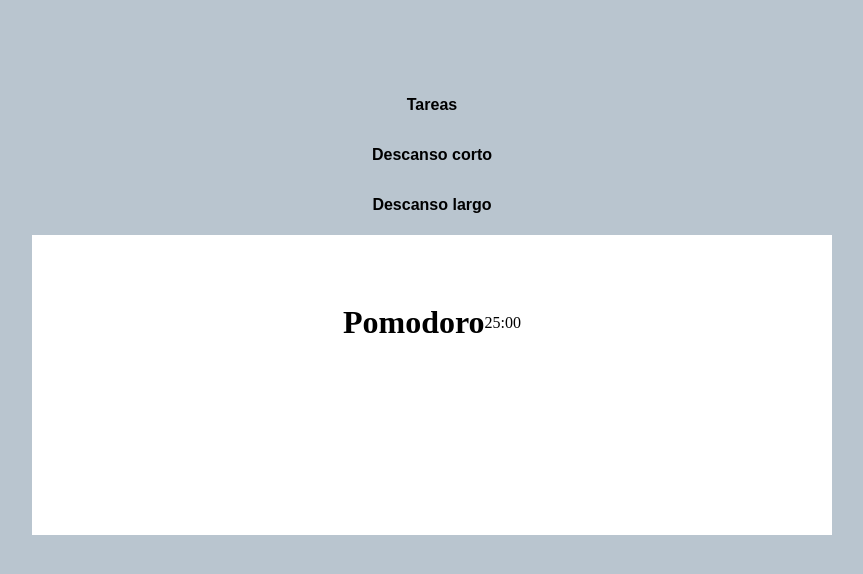
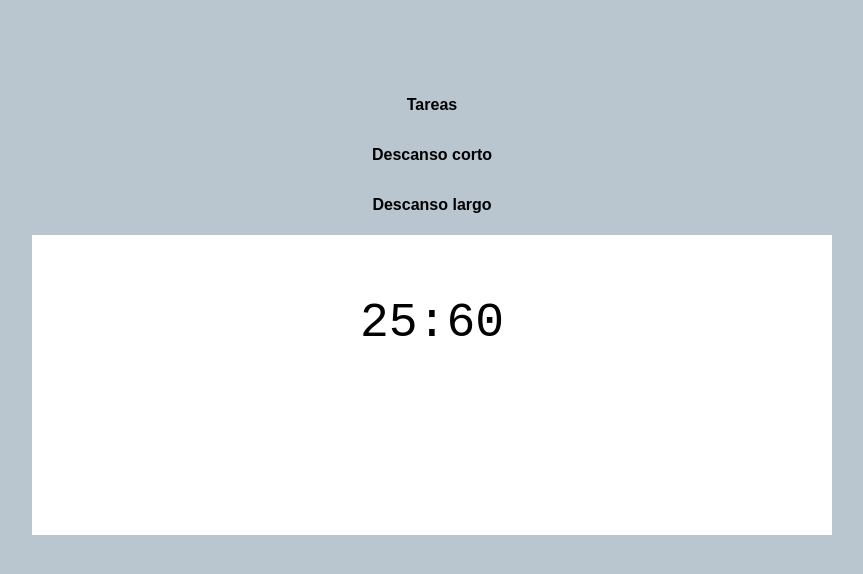
Before and after one commit to filiprendon/Pomodoro, a plain HTML site: page index.html in a window 1280 px wide. Shown: the whole page, without its empty margins (208-1071 px from the left). Drawn offline with Linux system fonts and the light colour scheme.

Commit message:
Countdown start

```diff
--- a/index.html
+++ b/index.html
@@ -1,5 +1,6 @@
 <!DOCTYPE html>
 <html lang="en">
+
 <head>
     <meta charset="UTF-8">
     <meta name="viewport" content="width=device-width, initial-scale=1.0">
@@ -7,6 +8,7 @@
     <link rel="stylesheet" href="styles/style.css">
     <script src="script.js" defer></script>
 </head>
+
 <body>
     <div class="panel">
         <p id="tareas">Tareas</p>
@@ -14,15 +16,12 @@
         <p id="descanso-largo">Descanso largo</p>
     </div>
     <div class="container-temporizador">
-        <!-- <h1>Pomodoro</h1>
-        <span>
-            <button>25:00</button></span> -->
-            <div id="temporizador">
-                <h1>Pomodoro</h1>
-                <p id="min">25</p>
-                <p>:</p>
-                <p id="sec">00</p>
-            </div>
+        <div id="temporizador">
+            <p id="min"></p>
+            <p>:</p>
+            <p id="sec"></p>
+        </div>
     </div>
 </body>
+
 </html>
--- a/script.js
+++ b/script.js
@@ -0,0 +1,14 @@
+let minutes = 25;
+let seconds = 60;
+
+document.getElementById('min').textContent = minutes;
+document.getElementById('sec').textContent = seconds;
+
+function countdown(){
+    setInterval(() => {
+        seconds = seconds-1;
+
+        console.log(seconds);
+    }, 1000);
+}
+countdown();
--- a/styles/style.css
+++ b/styles/style.css
@@ -43,3 +43,9 @@ body {
     width: 175px;
     height: 175px;
 }
+
+#temporizador p{
+    font-family: monospace;
+    font-size: 3rem;
+
+}
```
